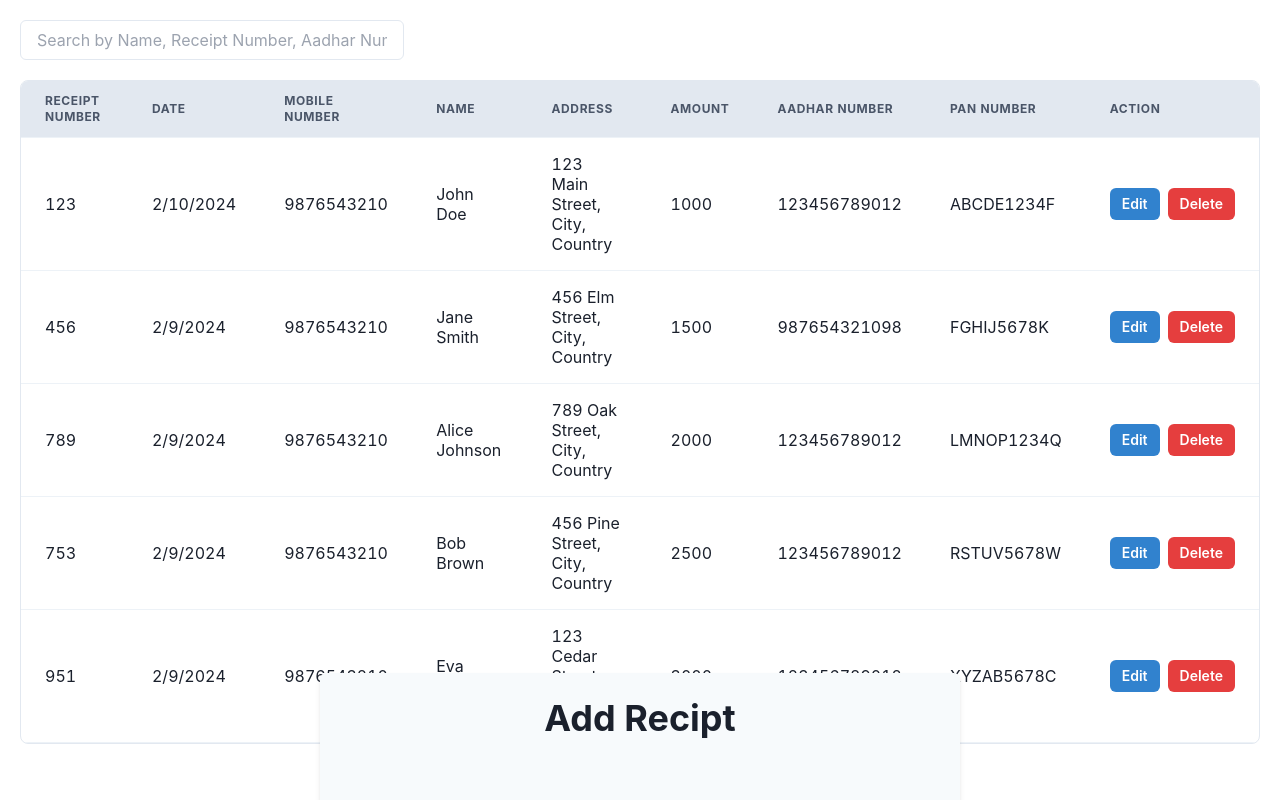
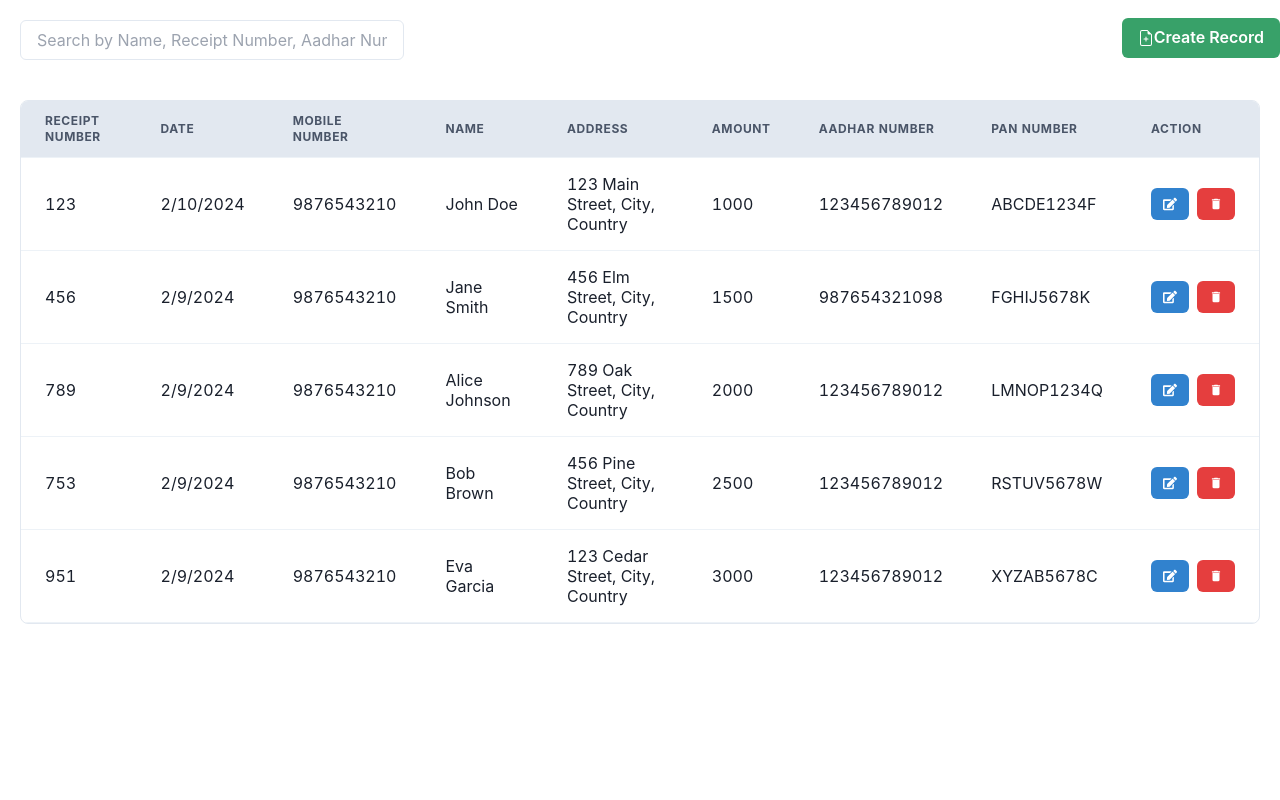
Before and after one commit to freaks-syndicate/smart-data-entry-ui, a Next.js app: page / in a window 1280 px wide. Shown: the top 800 px of the page. Built offline with nearby package versions, Linux system fonts and the light colour scheme.

Commit message:
-added react icons and moved createreceipt form into homepagetemplate

```diff
--- a/app/page.tsx
+++ b/app/page.tsx
@@ -7,7 +7,6 @@ export default function HomePage() {
   return (
     <div>
       <HomePageTemplate />
-      <CreateRecipt />
     </div>
   );
 }
--- a/components/receipts/home/index.tsx
+++ b/components/receipts/home/index.tsx
@@ -1,7 +1,9 @@
 "use client";
-import { Box, Input } from "@chakra-ui/react";
+import { Box, Button, Input } from "@chakra-ui/react";
 import * as React from "react";
+import { BsFileEarmarkPlus } from "react-icons/bs";
 
+import CreateRecipt from "@/components/CreateRecipt";
 import CustomTable from "@/components/table/CustomTable";
 import { IRecordModel } from "@/utils/types/be-model-types";
 let timer: ReturnType<typeof setTimeout>;
@@ -70,6 +72,8 @@ export default function HomePageTemplate(props: IAppProps) {
   const [searchQuery, setSearchQuery] = React.useState<string>("");
   const [filteredData, setFilteredData] =
     React.useState<IRecordModel[]>(initialData);
+  const [showCreateReceipt, setShowCreateReceipt] =
+    React.useState<boolean>(false);
 
   const debounceTime = 300;
 
@@ -102,8 +106,14 @@ export default function HomePageTemplate(props: IAppProps) {
     // Handle delete action here
     console.log("Delete record with id:", id);
   };
+
+  const toggleCreateReceipt = () => {
+    setShowCreateReceipt(!showCreateReceipt);
+  };
+
   return (
     <div className="container mx-auto">
+      <div className="flex flex-row items-baseline justify-between">
         <Box margin="20px" width="30%">
           <Input
             variant="outline"
@@ -112,11 +122,19 @@ export default function HomePageTemplate(props: IAppProps) {
             onChange={handleSearchChange}
           />
         </Box>
+
+        <Button colorScheme="green" onClick={toggleCreateReceipt}>
+          <BsFileEarmarkPlus />
+          Create Record
+        </Button>
+      </div>
       <CustomTable
         data={filteredData}
         onEdit={handleEdit}
         onDelete={handleDelete}
       />
+
+      {showCreateReceipt && <CreateRecipt />}
     </div>
   );
 }
--- a/components/table/CustomTable.tsx
+++ b/components/table/CustomTable.tsx
@@ -1,6 +1,8 @@
 import { Box, Button, Table, Tbody, Td, Th, Thead, Tr } from "@chakra-ui/react";
 import Link from "next/link";
 import { useState } from "react";
+import { FaEdit } from "react-icons/fa";
+import { MdDelete } from "react-icons/md";
 
 import { IRecordModel } from "@/utils/types/be-model-types";
 
@@ -74,7 +76,7 @@ const CustomTable: React.FC<Props> = ({ data, onEdit, onDelete }) => {
                     size="sm"
                     onClick={() => onEdit(record.uuid)}
                   >
-                    Edit
+                    <FaEdit />
                   </Button>
 
                   <Button
@@ -82,7 +84,7 @@ const CustomTable: React.FC<Props> = ({ data, onEdit, onDelete }) => {
                     size="sm"
                     onClick={() => handleDeleteClick(record.uuid)}
                   >
-                    Delete
+                    <MdDelete />
                   </Button>
                 </div>
               </Td>
--- a/package.json
+++ b/package.json
@@ -18,7 +18,8 @@
     "lodash": "^4.17.21",
     "next": "14.1.0",
     "react": "^18",
-    "react-dom": "^18"
+    "react-dom": "^18",
+    "react-icons": "^5.0.1"
   },
   "devDependencies": {
     "@types/lodash": "^4.14.202",
```
Also changed, not shown: utils/types/be-model-types.ts (+14 -0 lines), 2 other files (tests, documents, lock files or other folders). Lines whose indentation alone changed are shown as unchanged.
